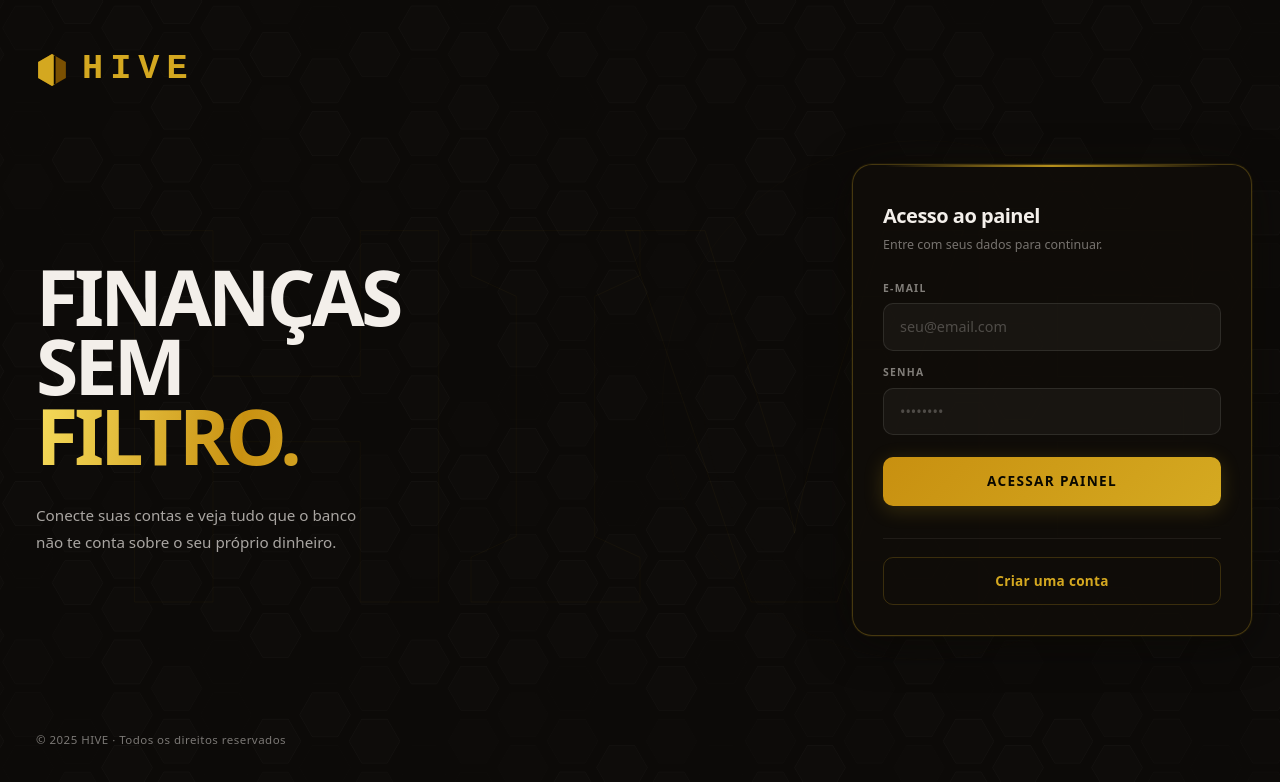
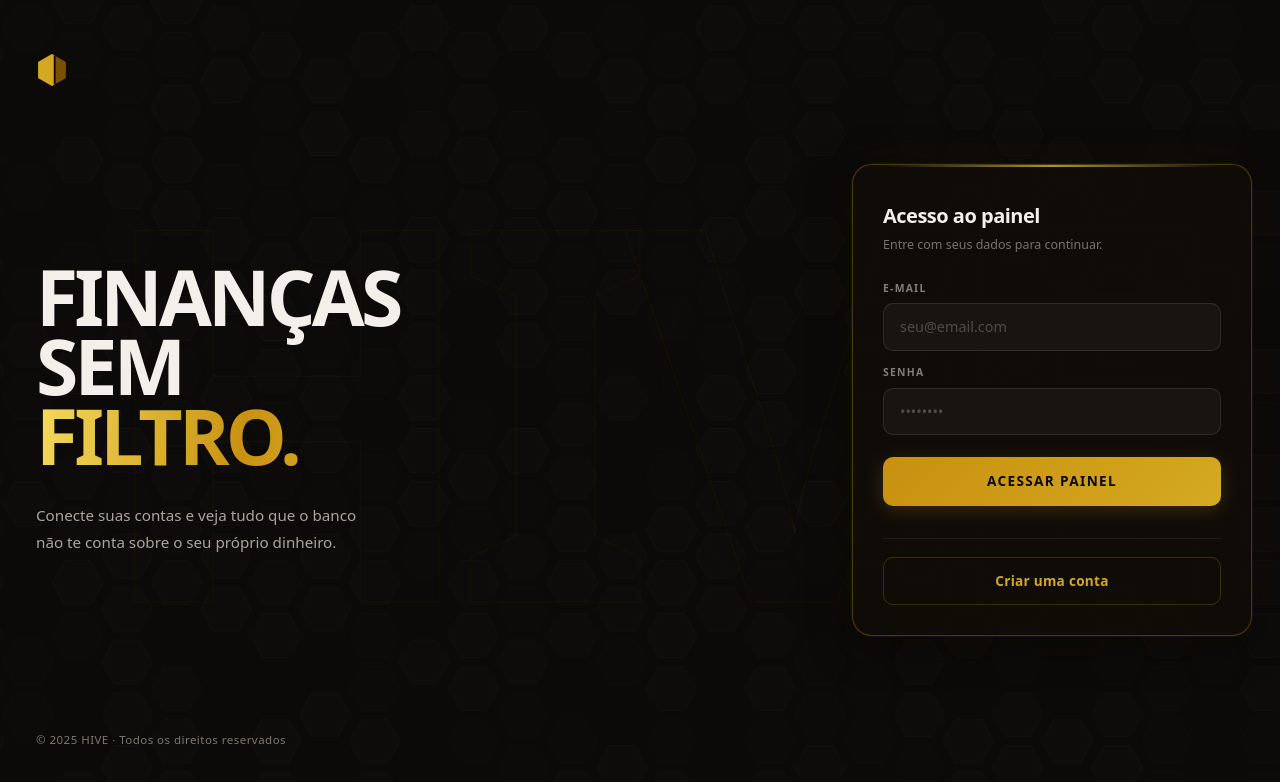
Before and after one commit to BrunoMoacir/codigos-nexa, a React (Vite) app in the folder frontend-react/: page /login in a window 1280 px wide. Shown: the top 782 px of the page. Built offline with nearby package versions, Linux system fonts and the light colour scheme; a web font is replaced by a local one.

Commit message:
feat: HIVE com efeito slot-machine financeiro (ticker de moedas e numeros)

```diff
--- a/frontend-react/src/pages/LoginPage.tsx
+++ b/frontend-react/src/pages/LoginPage.tsx
@@ -3,29 +3,33 @@ import { useNavigate, Link } from 'react-router-dom';
 import toast from 'react-hot-toast';
 import { API_BASE_URL } from '../api/client';
 
-// ─── Scramble text hook ───────────────────────────────────────────────────────
-const SCRAMBLE_CHARS = '!#$%&*+<=>?@^~0123456789ABCDEFGHIJKLMNOPQRSTUVWXYZ';
-function useScramble(target: string, delay = 300) {
-  const [display, setDisplay] = useState(() => target.split('').map(() => SCRAMBLE_CHARS[Math.floor(Math.random() * SCRAMBLE_CHARS.length)]).join(''));
+// ─── Slot-machine letter (ticker financeiro) ─────────────────────────────────
+const SLOT_CHARS = ['$', '¥', '€', '%', '+', '#', '8', '4', '2', '1', '9', '6', '3', '7', '0', '5'];
+
+const SlotLetter: React.FC<{ char: string; delay: number }> = ({ char, delay }) => {
+  const trackRef = useRef<HTMLDivElement>(null);
+  const chars = [...SLOT_CHARS, char];
+
   useEffect(() => {
-    const locked = new Array(target.length).fill(false);
-    let frame = 0;
-    const totalFrames = 55;
+    const el = trackRef.current;
+    if (!el) return;
     const tid = setTimeout(() => {
-      const id = setInterval(() => {
-        frame++;
-        const lockUntil = Math.floor((frame / totalFrames) * target.length);
-        for (let i = 0; i < lockUntil; i++) locked[i] = true;
-        setDisplay(target.split('').map((ch, i) =>
-          locked[i] ? ch : SCRAMBLE_CHARS[Math.floor(Math.random() * SCRAMBLE_CHARS.length)]
-        ).join(''));
-        if (frame >= totalFrames) { clearInterval(id); setDisplay(target); }
-      }, 35);
+      el.style.transition = 'transform 1.1s cubic-bezier(0.16, 1, 0.3, 1)';
+      el.style.transform = `translateY(-${(chars.length - 1) * 100}%)`;
     }, delay);
     return () => clearTimeout(tid);
-  }, [target, delay]);
-  return display;
-}
+  }, [chars.length, delay]);
+
+  return (
+    <span style={{ overflow: 'hidden', display: 'inline-block', height: '1em', verticalAlign: 'top' }}>
+      <div ref={trackRef} style={{ display: 'flex', flexDirection: 'column', willChange: 'transform' }}>
+        {chars.map((c, i) => (
+          <span key={i} style={{ display: 'block', height: '1em', lineHeight: '1em', textAlign: 'center' }}>{c}</span>
+        ))}
+      </div>
+    </span>
+  );
+};
 
 // ─── Canvas de Colmeia ───────────────────────────────────────────────────────
 const HoneycombCanvas: React.FC = () => {
@@ -297,11 +301,13 @@ const css = `
   .lp-logo-word {
     font-size: 2.2rem;
     font-weight: 900;
-    letter-spacing: 0.2em;
+    letter-spacing: 0.18em;
     color: #D4A820;
     font-variant-numeric: tabular-nums;
     line-height: 1;
-    font-family: 'Satoshi', monospace;
+    display: inline-flex;
+    align-items: flex-start;
+    gap: 0.04em;
   }
 
   .lp-hero { flex: 1; display: flex; flex-direction: column; justify-content: center; }
@@ -510,7 +516,6 @@ export const LoginPage: React.FC = () => {
   const [loginPassword, setLoginPassword] = useState('');
   const [loading, setLoading] = useState(false);
   const [errs, setErrs] = useState({ email: false, password: false });
-  const hiveText = useScramble('HIVE', 400);
 
   // CSS var para cursor glow
   useEffect(() => {
@@ -551,7 +556,11 @@ export const LoginPage: React.FC = () => {
                 <polygon points="90,10 12,55 12,145 90,190 105,181 105,19" fill="#D4A820"/>
                 <polygon points="100,16 110,22 110,178 100,184" fill="#090500"/>
               </svg>
-              <span className="lp-logo-word">{hiveText}</span>
+              <span className="lp-logo-word">
+                {'HIVE'.split('').map((ch, i) => (
+                  <SlotLetter key={i} char={ch} delay={400 + i * 130} />
+                ))}
+              </span>
             </div>
 
             <div className="lp-hero">
```
